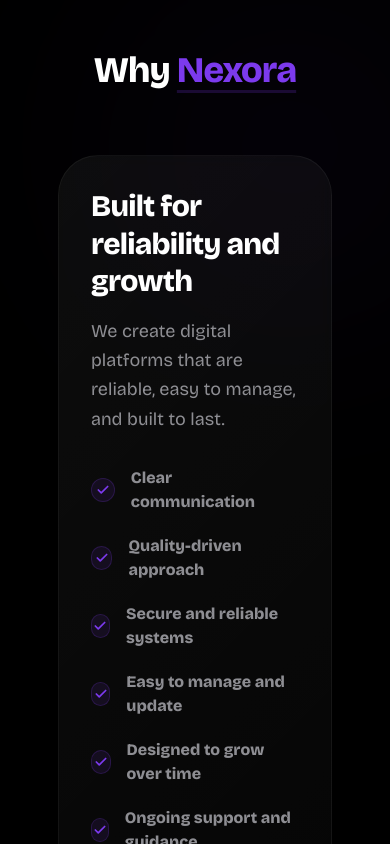
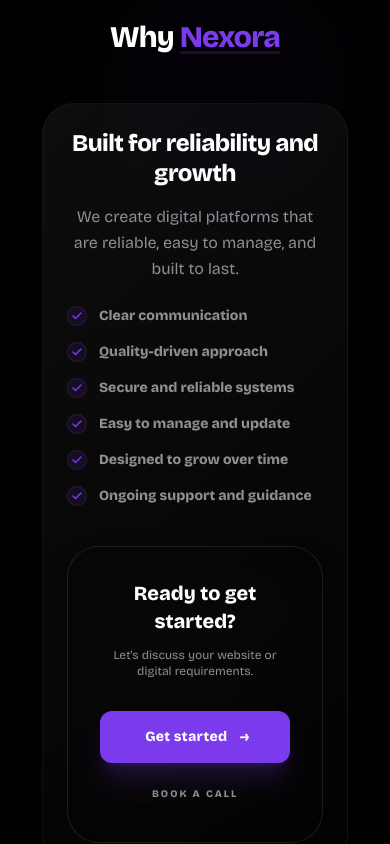
Before and after one commit to navaneethpv/nexora-agency, a Next.js app: page / in a window 390 px wide. Shown: the part 6240-7084 px from the top of the page. Built offline with nearby package versions, Linux system fonts and the light colour scheme.

Commit message:
feat: enhance responsiveness and refine styling for the Pricing section

```diff
--- a/src/components/Pricing.tsx
+++ b/src/components/Pricing.tsx
@@ -14,23 +14,23 @@ export default function WhyNexora() {
     ];
 
     return (
-        <section id="why" className="relative py-24 md:py-32 px-4 overflow-hidden bg-black">
+        <section id="why" className="relative py-16 md:py-32 px-4 overflow-hidden bg-black">
             {/* Soft background ambient glows */}
             <div className="absolute top-1/2 left-1/2 -translate-x-1/2 -translate-y-1/2 w-full h-full max-w-7xl pointer-events-none opacity-20">
-                <div className="absolute top-0 left-1/4 w-96 h-96 bg-accent/20 blur-[120px] rounded-full" />
-                <div className="absolute bottom-0 right-1/4 w-96 h-96 bg-purple-500/10 blur-[120px] rounded-full" />
+                <div className="absolute top-0 left-1/4 w-64 h-64 md:w-96 md:h-96 bg-accent/20 blur-[80px] md:blur-[120px] rounded-full" />
+                <div className="absolute bottom-0 right-1/4 w-64 h-64 md:w-96 md:h-96 bg-purple-500/10 blur-[80px] md:blur-[120px] rounded-full" />
             </div>
 
-            <div className="section-container relative z-10">
+            <div className="section-container relative z-10 px-2 sm:px-6">
                 <motion.div
                     initial={{ opacity: 0, y: 20 }}
                     whileInView={{ opacity: 1, y: 0 }}
                     viewport={{ once: true }}
                     transition={{ duration: 0.6 }}
-                    className="text-center max-w-2xl mx-auto mb-16 md:mb-20"
+                    className="text-center max-w-2xl mx-auto mb-12 md:mb-20"
                 >
-                    <h2 className="text-4xl md:text-6xl font-bold tracking-tight mb-6">
-                        Why <span className="text-accent underline decoration-accent/20 underline-offset-8">Nexora</span>
+                    <h2 className="text-3xl sm:text-4xl md:text-6xl font-bold tracking-tight mb-4 md:mb-6">
+                        Why <span className="text-accent underline decoration-accent/20 underline-offset-4 md:underline-offset-8">Nexora</span>
                     </h2>
                 </motion.div>
 
@@ -41,20 +41,20 @@ export default function WhyNexora() {
                     transition={{ duration: 0.8 }}
                     className="max-w-6xl mx-auto"
                 >
-                    <div className="glass-card rounded-[2.5rem] md:rounded-[4rem] p-8 md:p-16 lg:p-20 relative overflow-hidden">
-                        <div className="flex flex-col lg:flex-row items-center justify-between gap-12 lg:gap-20">
+                    <div className="glass-card rounded-[2rem] sm:rounded-[2.5rem] md:rounded-[4rem] p-6 sm:p-10 md:p-16 lg:p-20 relative overflow-hidden">
+                        <div className="flex flex-col lg:flex-row items-start lg:items-center justify-between gap-10 lg:gap-20">
                             {/* Left Content */}
-                            <div className="flex-1 space-y-8 md:space-y-10">
+                            <div className="flex-1 space-y-6 md:space-y-10 w-full text-center lg:text-left">
                                 <div className="space-y-4 md:space-y-6">
-                                    <h3 className="text-3xl md:text-5xl font-bold leading-tight tracking-tight">
-                                        Built for reliability <br className="hidden md:block" /> and growth
+                                    <h3 className="text-2xl sm:text-3xl md:text-5xl font-bold leading-tight tracking-tight">
+                                        Built for reliability <br className="hidden sm:block" /> and growth
                                     </h3>
-                                    <p className="text-secondary text-lg md:text-xl font-medium leading-relaxed max-w-xl">
+                                    <p className="text-secondary text-base sm:text-lg md:text-xl font-medium leading-relaxed max-w-xl mx-auto lg:mx-0">
                                         We create digital platforms that are reliable, easy to manage, and built to last.
                                     </p>
                                 </div>
 
-                                <div className="grid grid-cols-1 sm:grid-cols-2 gap-x-10 gap-y-5 md:gap-y-6">
+                                <div className="grid grid-cols-1 sm:grid-cols-2 gap-x-8 gap-y-4 sm:gap-y-6 text-left">
                                     {checklist.map((item, i) => (
                                         <motion.div
                                             key={i}
@@ -62,12 +62,12 @@ export default function WhyNexora() {
                                             whileInView={{ opacity: 1, x: 0 }}
                                             viewport={{ once: true }}
                                             transition={{ delay: 0.1 + i * 0.05 }}
-                                            className="flex items-center gap-4 group"
+                                            className="flex items-center gap-3 sm:gap-4 group"
                                         >
-                                            <div className="w-6 h-6 rounded-full bg-accent/10 border border-accent/20 flex items-center justify-center text-accent group-hover:bg-accent group-hover:text-white transition-all duration-300">
-                                                <Check className="w-3.5 h-3.5" strokeWidth={3} />
+                                            <div className="w-5 h-5 sm:w-6 sm:h-6 rounded-full bg-accent/10 border border-accent/20 flex items-center justify-center text-accent group-hover:bg-accent group-hover:text-white transition-all duration-300 shrink-0">
+                                                <Check className="w-3 sm:w-3.5 h-3 sm:h-3.5" strokeWidth={3} />
                                             </div>
-                                            <span className="text-secondary text-base md:text-lg font-bold group-hover:text-white transition-colors">
+                                            <span className="text-secondary text-sm sm:text-base md:text-lg font-bold group-hover:text-white transition-colors">
                                                 {item}
                                             </span>
                                         </motion.div>
@@ -76,25 +76,25 @@ export default function WhyNexora() {
                             </div>
 
                             {/* Right CTA Card */}
-                            <div className="w-full lg:w-[420px] shrink-0">
+                            <div className="w-full lg:w-[400px] shrink-0">
                                 <motion.div
                                     whileHover={{ y: -5 }}
-                                    className="bg-black/40 backdrop-blur-2xl border border-white/10 p-10 md:p-12 rounded-[2.5rem] md:rounded-[3rem] text-center shadow-2xl relative group overflow-hidden"
+                                    className="bg-black/40 backdrop-blur-2xl border border-white/10 p-8 sm:p-10 md:p-12 rounded-[2rem] sm:rounded-[2.5rem] md:rounded-[3rem] text-center shadow-2xl relative group overflow-hidden"
                                 >
                                     <div className="absolute inset-0 bg-accent/5 opacity-0 group-hover:opacity-100 transition-opacity duration-700" />
 
-                                    <h4 className="text-2xl md:text-3xl font-bold mb-4 relative z-10">Ready to get started?</h4>
-                                    <p className="text-secondary text-sm md:text-base font-medium mb-10 relative z-10">
+                                    <h4 className="text-xl sm:text-2xl md:text-3xl font-bold mb-3 relative z-10">Ready to get started?</h4>
+                                    <p className="text-secondary text-xs sm:text-sm md:text-base font-medium mb-8 sm:mb-10 relative z-10">
                                         Let's discuss your website or digital requirements.
                                     </p>
 
-                                    <div className="space-y-5 relative z-10">
-                                        <button className="w-full bg-accent text-white py-5 md:py-6 rounded-2xl md:rounded-3xl font-black text-base md:text-lg tracking-wide hover:brightness-110 transition-all shadow-xl shadow-accent/20 active:scale-[0.98] group/btn flex items-center justify-center gap-2">
+                                    <div className="space-y-4 sm:space-y-5 relative z-10">
+                                        <button className="w-full bg-accent text-white py-4 sm:py-5 md:py-6 rounded-xl sm:rounded-2xl md:rounded-3xl font-black text-sm sm:text-base md:text-lg tracking-wide hover:brightness-110 transition-all shadow-xl shadow-accent/20 active:scale-[0.98] group/btn flex items-center justify-center gap-2">
                                             Get started
                                             <motion.span animate={{ x: [0, 5, 0] }} transition={{ repeat: Infinity, duration: 1.5 }}>→</motion.span>
                                         </button>
 
-                                        <button className="block w-full text-secondary hover:text-white text-sm md:text-base font-black tracking-widest uppercase transition-colors py-2">
+                                        <button className="block w-full text-secondary hover:text-white text-[10px] sm:text-xs md:text-sm font-black tracking-[0.2em] uppercase transition-colors py-2">
                                             Book a call
                                         </button>
                                     </div>
```
